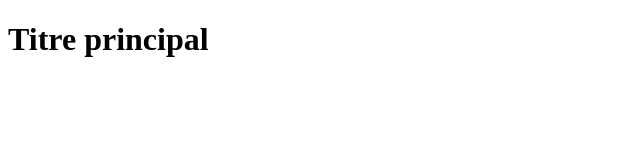
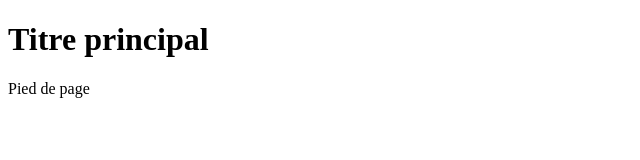
Before and after one commit to Hicham017/P2_Repository, a plain HTML site: page index.html in a window 1280 px wide. Shown: the whole page, without its empty margins (0-640 px from the left). Drawn offline with Linux system fonts and the light colour scheme.

Commit message:
pied de page

```diff
--- a/index.html
+++ b/index.html
@@ -12,4 +12,7 @@
         <h1>Titre principal</h1>
     </div>
 </body>
+<footer>
+    Pied de page
+</footer>
 </html>
```
